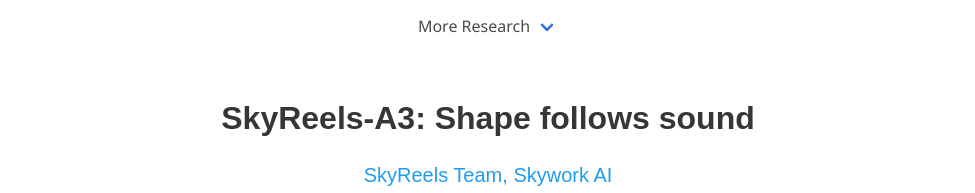
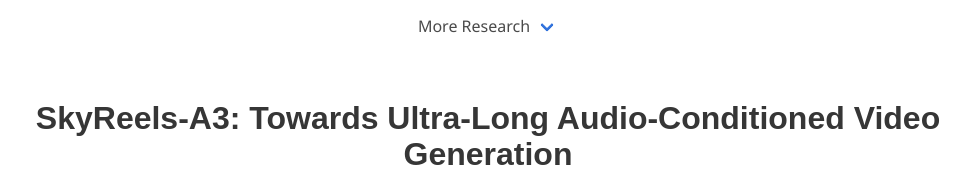
Before and after one commit to SkyworkAI/skyreels-a3.github.io, a plain HTML site: page index.html in a window 1280 px wide. Shown: the top 193 px of the page, without its empty margins (152-1127 px from the left). Drawn offline with nearby package versions, Linux system fonts and the light colour scheme; some icons are missing; a web font is replaced by a local one.

Commit message:
Add files via upload

```diff
--- a/index.html
+++ b/index.html
@@ -96,7 +96,7 @@
       <div class="container is-max-desktop">
         <div class="columns is-centered">
           <div class="column has-text-centered">
-            <h1 class="title is-3 publication-title">SkyReels-A3: Shape follows sound</h1>
+            <h1 class="title is-3 publication-title">SkyReels-A3: Towards Ultra-Long Audio-Conditioned Video Generation </h1>
             <div class="is-size-5 publication-authors">
               <!-- Paper authors -->
                 <span class="author-block">
```
